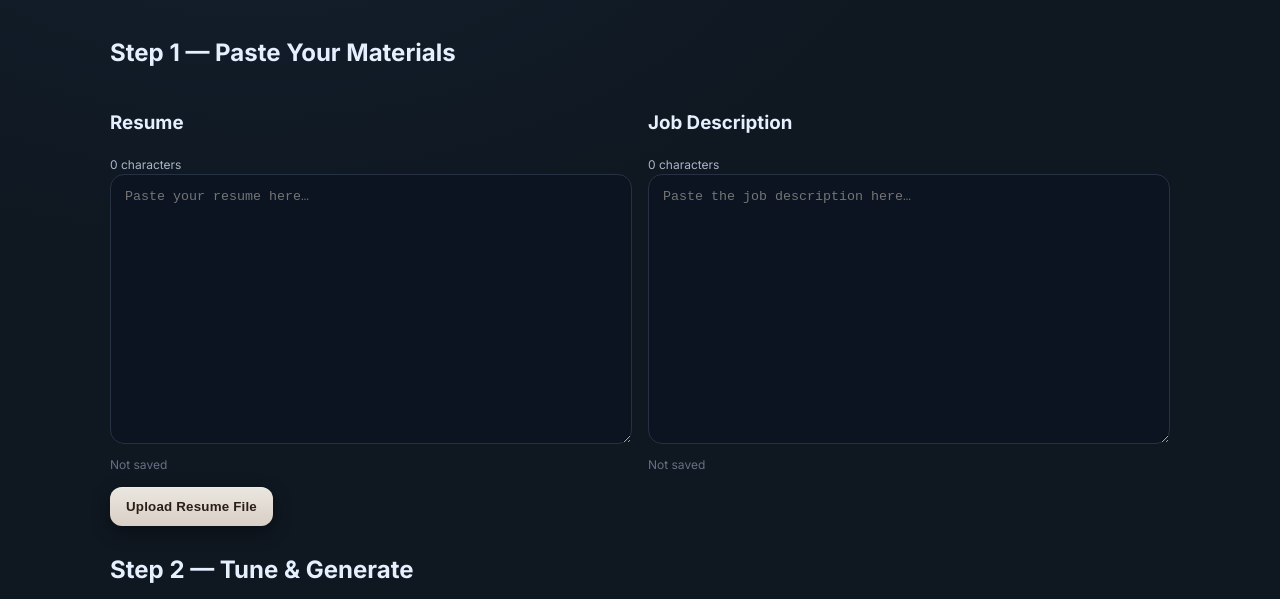
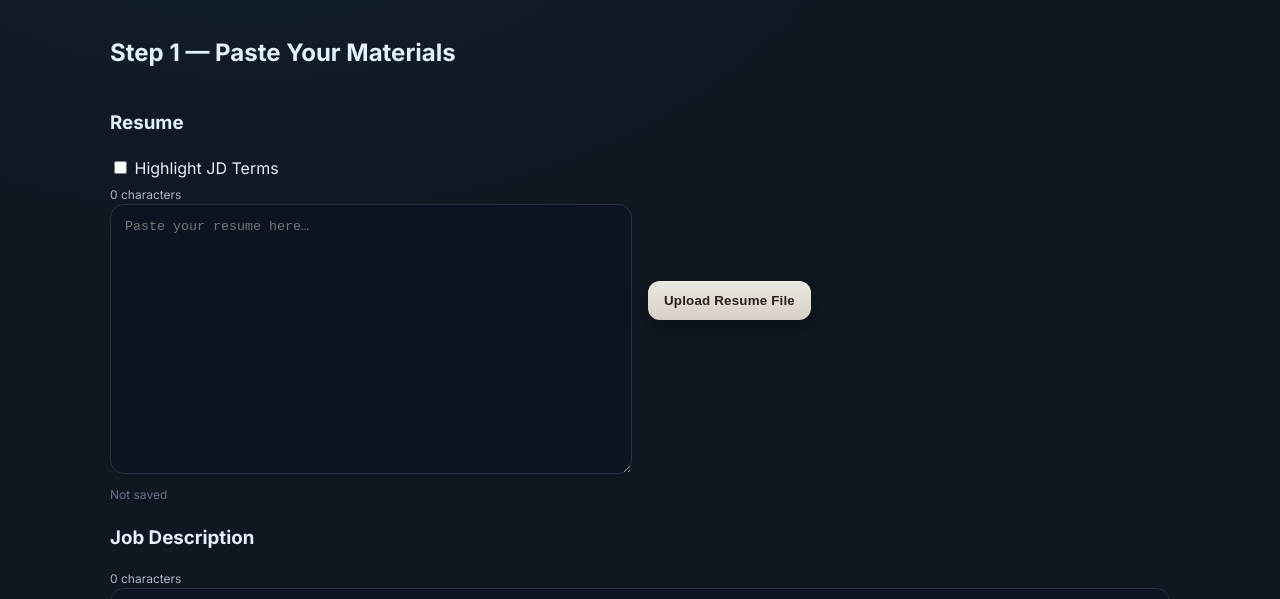
Before and after one commit to ToddTestingVibeCoding/resume-optimizer-mvp, a website: page index.html in a window 1280 px wide. Shown: the part 130-729 px from the top of the page. Drawn offline with Linux system fonts and the light colour scheme.

Commit message:
fix(ui): remove duplicate #resumeSaved and finalize Resume highlight block

```diff
--- a/index.html
+++ b/index.html
@@ -32,11 +32,26 @@
 <div class="editor-card">
   <div class="card-header">
     <h3>Resume</h3>
+
+    <label class="toggle">
+      <input type="checkbox" id="highlightToggle" />
+      Highlight JD Terms
+    </label>
+
     <small class="char-count" id="resumeCount">0 characters</small>
   </div>
+
   <label for="resume" class="sr-only">Resume</label>
+
+  <div class="text-mirror-wrap">
+    <!-- visible highlight overlay -->
+    <div id="resumeMirror" class="text-mirror" aria-hidden="true"></div>
+    <!-- the real textarea (we keep it as-is for editing) -->
     <textarea id="resume" rows="16" placeholder="Paste your resume here…"></textarea>
+  </div>
+
   <small class="save-status" id="resumeSaved">Not saved</small>
+</div>
 
       <!-- Hidden file input + visible button -->
       <input id="resumeFile" type="file" accept=".docx,.pdf,.txt" style="display:none" />
```
Lines whose indentation alone changed are shown as unchanged.
